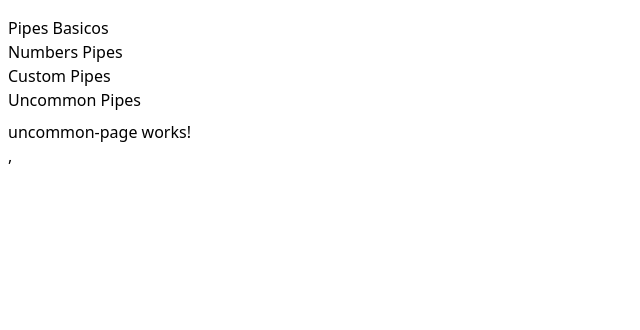
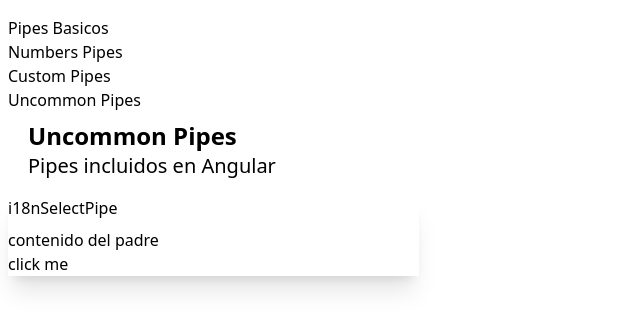
Before and after one commit to ZAIDomy/pipes_app, an Angular app: page /uncommon in a window 1280 px wide. Shown: the top 330 px of the page, without its empty margins (0-640 px from the left). Built offline with nearby package versions, Linux system fonts and the light colour scheme.

Commit message:
content projection

```diff
--- /dev/null
+++ b/src/app/components/card/card.component.html
@@ -0,0 +1,6 @@
+    <div class="card bg-base-200 shadow-xl">
+        <div class="card-body">
+            <h2 class="card-title mb-2">{{title()}}</h2>
+            <ng-content></ng-content>
+        </div>
+    </div>
--- /dev/null
+++ b/src/app/components/card/card.component.ts
@@ -0,0 +1,11 @@
+import { Component, input } from '@angular/core';
+
+@Component({
+  selector: 'app-card',
+  standalone: true,
+  imports: [],
+  templateUrl: './card.component.html',
+})
+export class CardComponent {
+  title=input.required();
+}
--- a/src/app/pages/uncommon-page/uncommon-page.component.html
+++ b/src/app/pages/uncommon-page/uncommon-page.component.html
@@ -1 +1,13 @@
-<p>uncommon-page works!</p>,
+<section class="mx-5 mb-4">
+    <h1 class="text-2xl font-bold">Uncommon Pipes</h1>
+    <h3 class="text-xl font-thin">Pipes incluidos en Angular</h3>
+</section>
+
+<div class="grid grid-cols-1 md:grid-cols-2 xl:grid-cols-3 gap-4">
+
+    <app-card title="i18nSelectPipe">
+        <p>contenido del padre</p>
+        <button class="btn btn-primary btn-xs">click me</button>
+    </app-card>
+
+</div>
--- a/src/app/pages/uncommon-page/uncommon-page.component.ts
+++ b/src/app/pages/uncommon-page/uncommon-page.component.ts
@@ -1,9 +1,10 @@
 import { Component } from '@angular/core';
+import { CardComponent } from "../../components/card/card.component";
 
 @Component({
   selector: 'app-uncommon-page',
   standalone: true,
-  imports: [],
+  imports: [CardComponent],
   templateUrl: './uncommon-page.component.html',
 })
 export default class UncommonPageComponent { }
```
